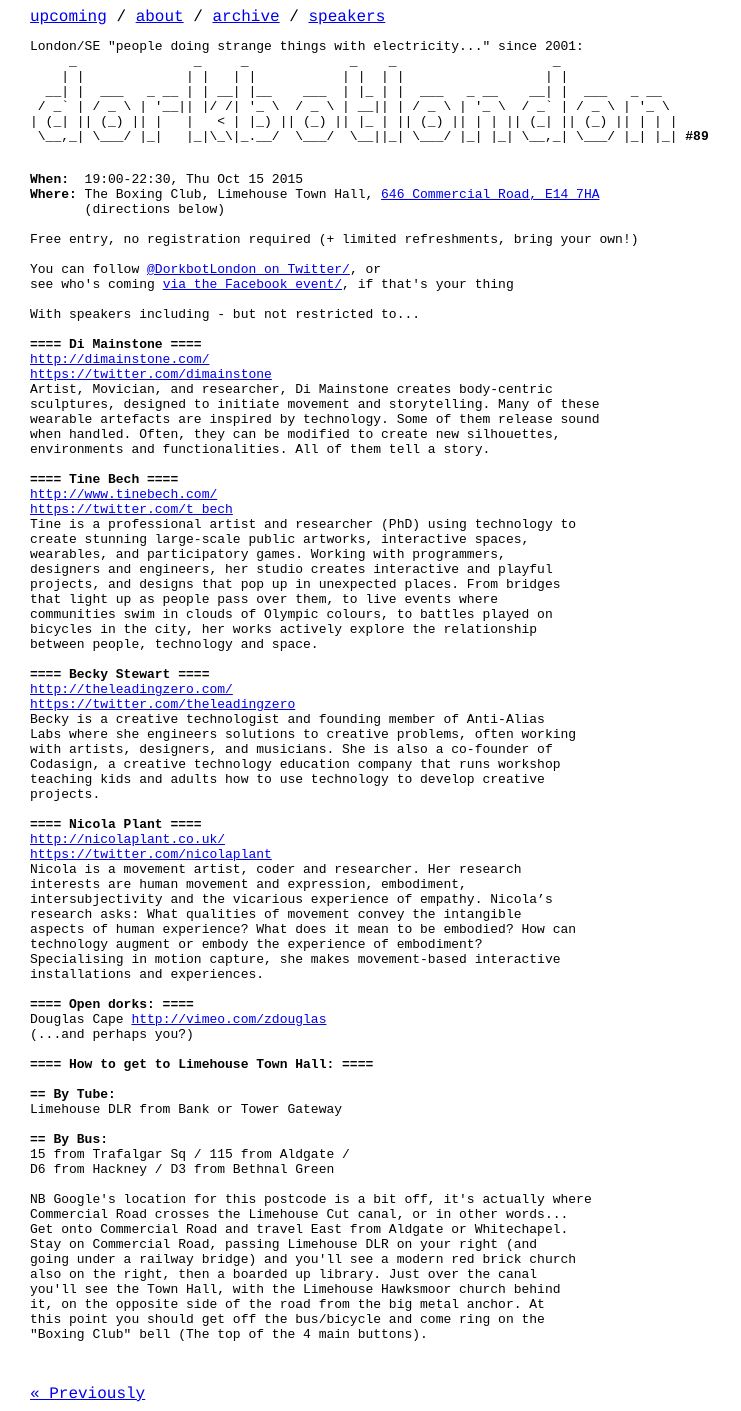
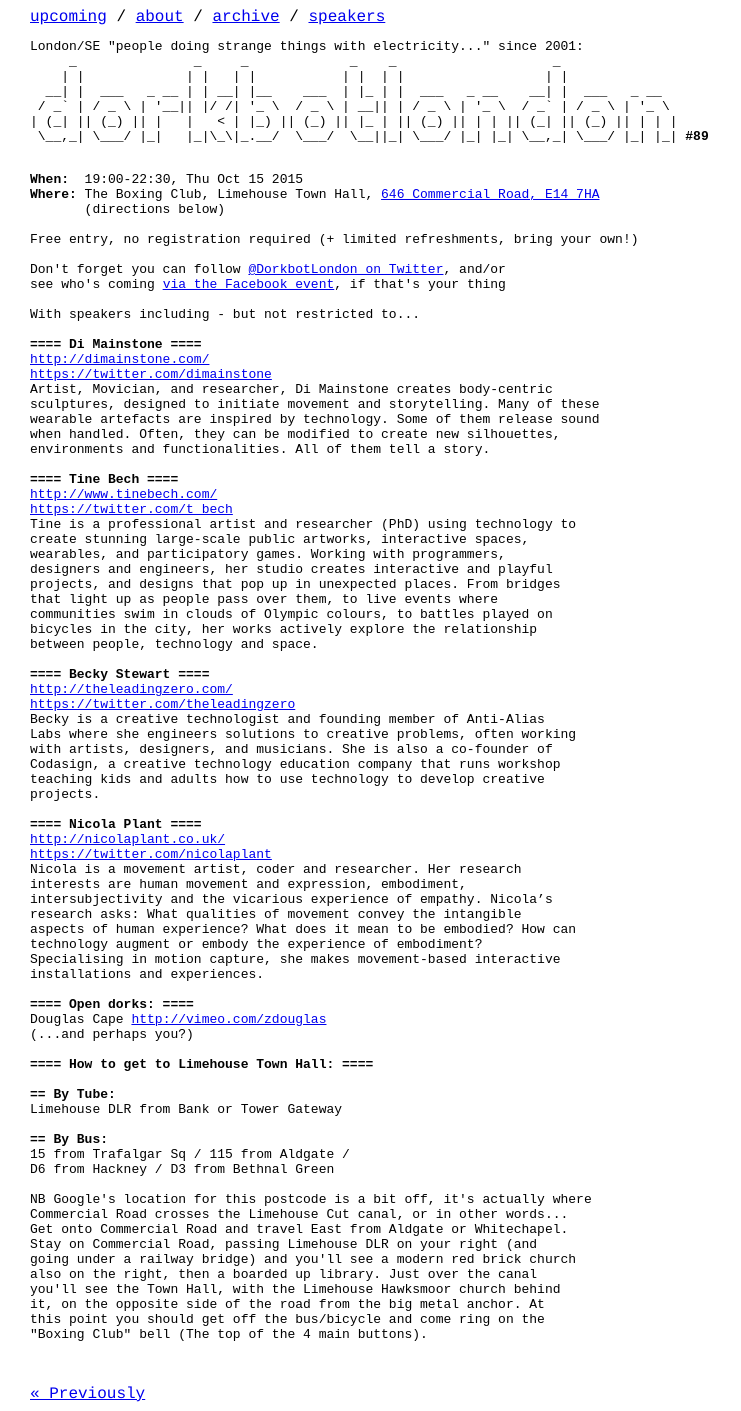
Before and after one commit to dorkbotlondon/dorkbotlondon.github.io, a Jekyll site: the page built from _posts/2015-10-15-89.html, in a window 1280 px wide. Shown: the whole page, without its empty margins (0-741 px from the left). Built offline with Jekyll 4.4.1, drawn with Linux system fonts in a browser that asks for light colours; Markdown is read by kramdown in place of the engine named in the settings.

Commit message:
Update 2015-10-15-89.html

```diff
--- a/_posts/2015-10-15-89.html
+++ b/_posts/2015-10-15-89.html
@@ -14,8 +14,8 @@
 
 Free entry, no registration required (+ limited refreshments, bring your own!)
 
-You can follow <a href="https://twitter.com/DorkbotLondon">@DorkbotLondon on Twitter/</a>, or
-see who's coming <a href="https://www.facebook.com/events/865639826884766/">via the Facebook event/</a>, if that's your thing
+Don't forget you can follow <a href="https://twitter.com/DorkbotLondon">@DorkbotLondon on Twitter</a>, and/or
+see who's coming <a href="https://www.facebook.com/events/865639826884766/">via the Facebook event</a>, if that's your thing
 
 With speakers including - but not restricted to...
 
```
